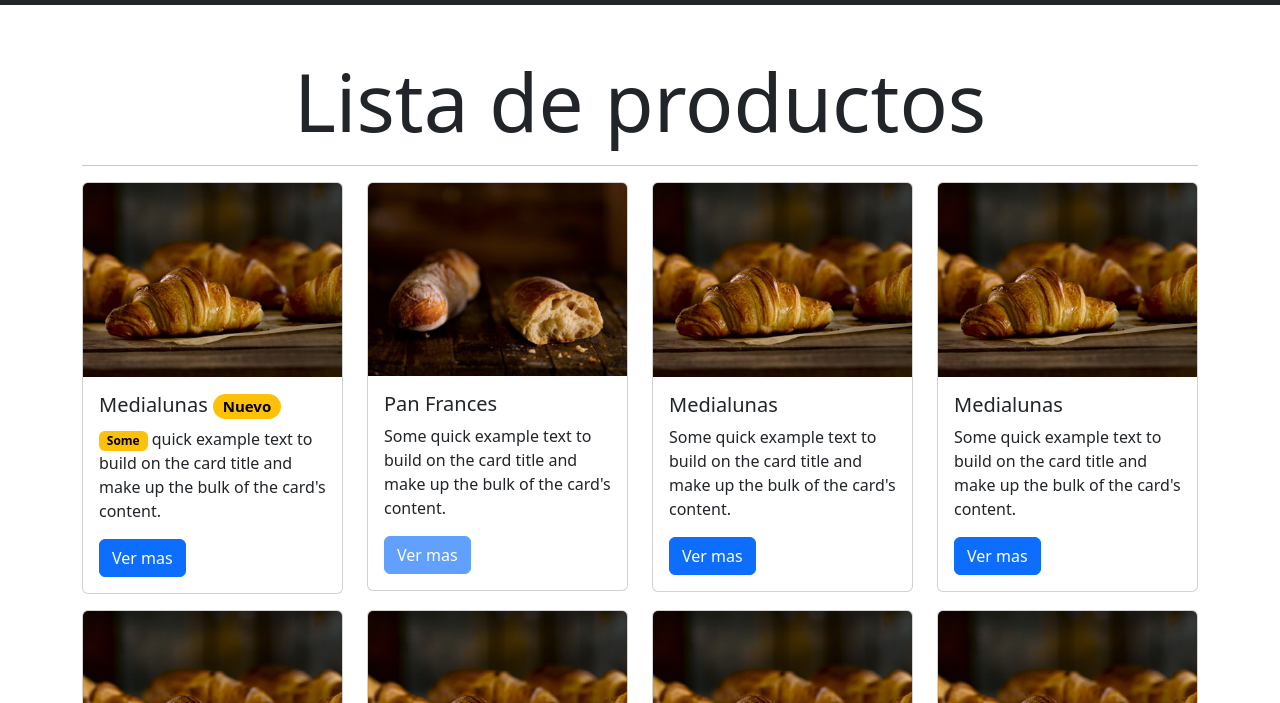
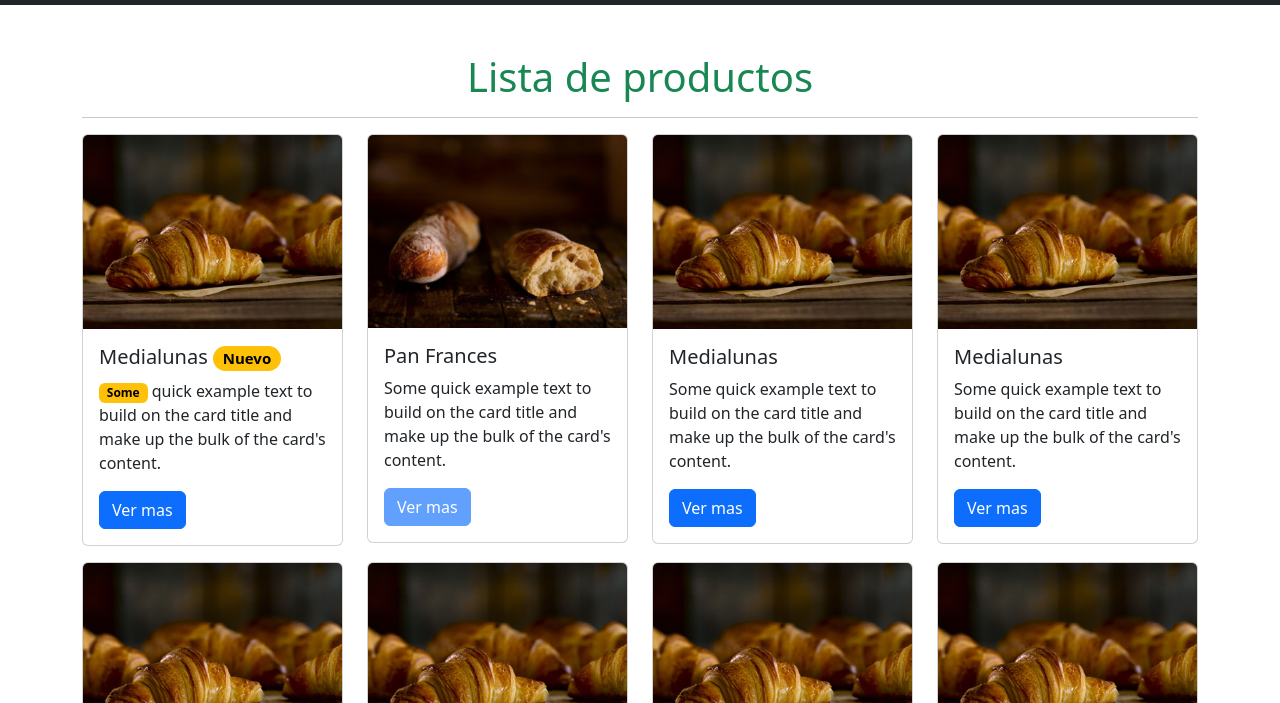
Before and after one commit to earias08/panaderiacocu-c6i, a plain HTML site: page pages/productos.html in a window 1280 px wide. Shown: the part 97-800 px from the top of the page. Drawn offline with nearby package versions, Linux system fonts and the light colour scheme.

Commit message:
modifique el color del titulo la pagina de productos a verder

```diff
--- a/pages/productos.html
+++ b/pages/productos.html
@@ -68,7 +68,7 @@
     </header>
     <main class="container my-5">
       <section>
-        <h1 class="display-1 text-center">Lista de productos</h1>
+        <h1 class="text-center text-success">Lista de productos</h1>
         <hr />
         <article class="row">
           <aside class="col-12 col-md-4 col-lg-3 mb-3">
```
